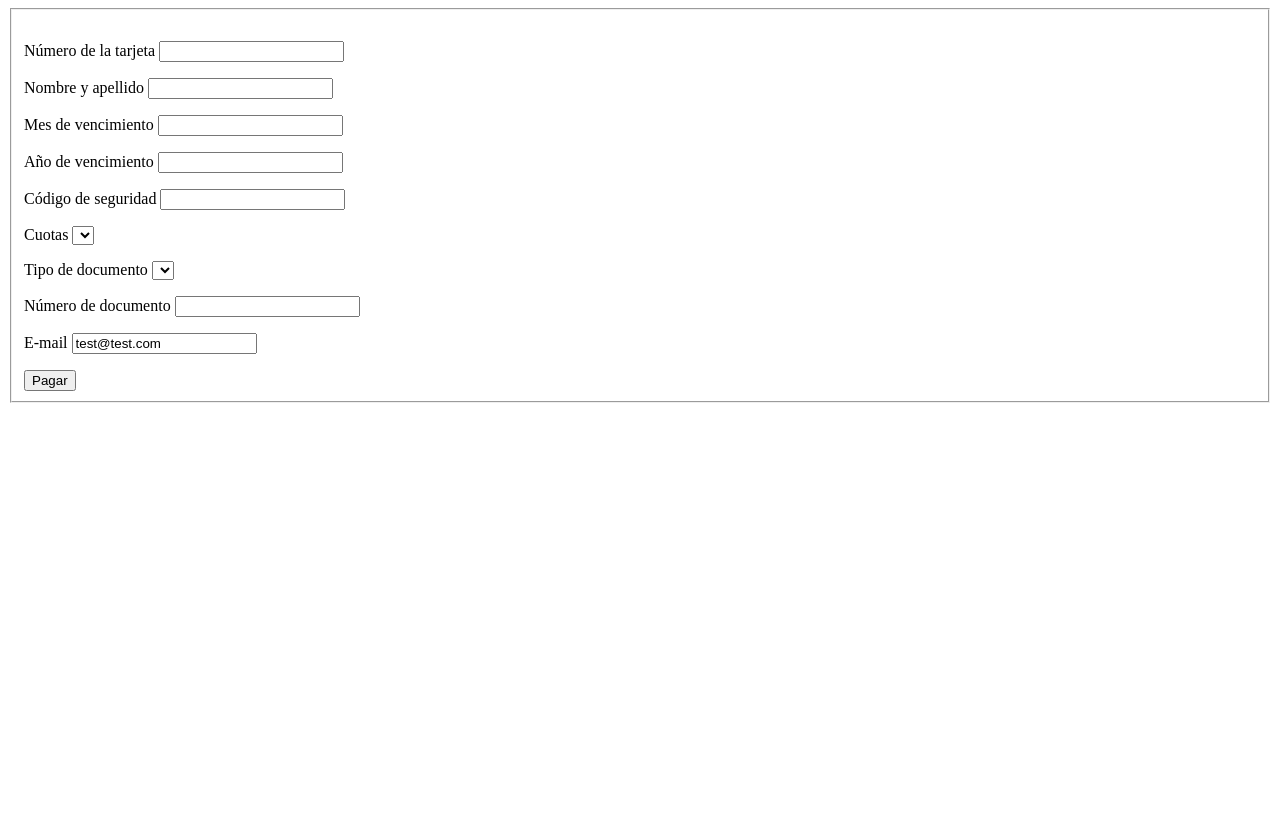
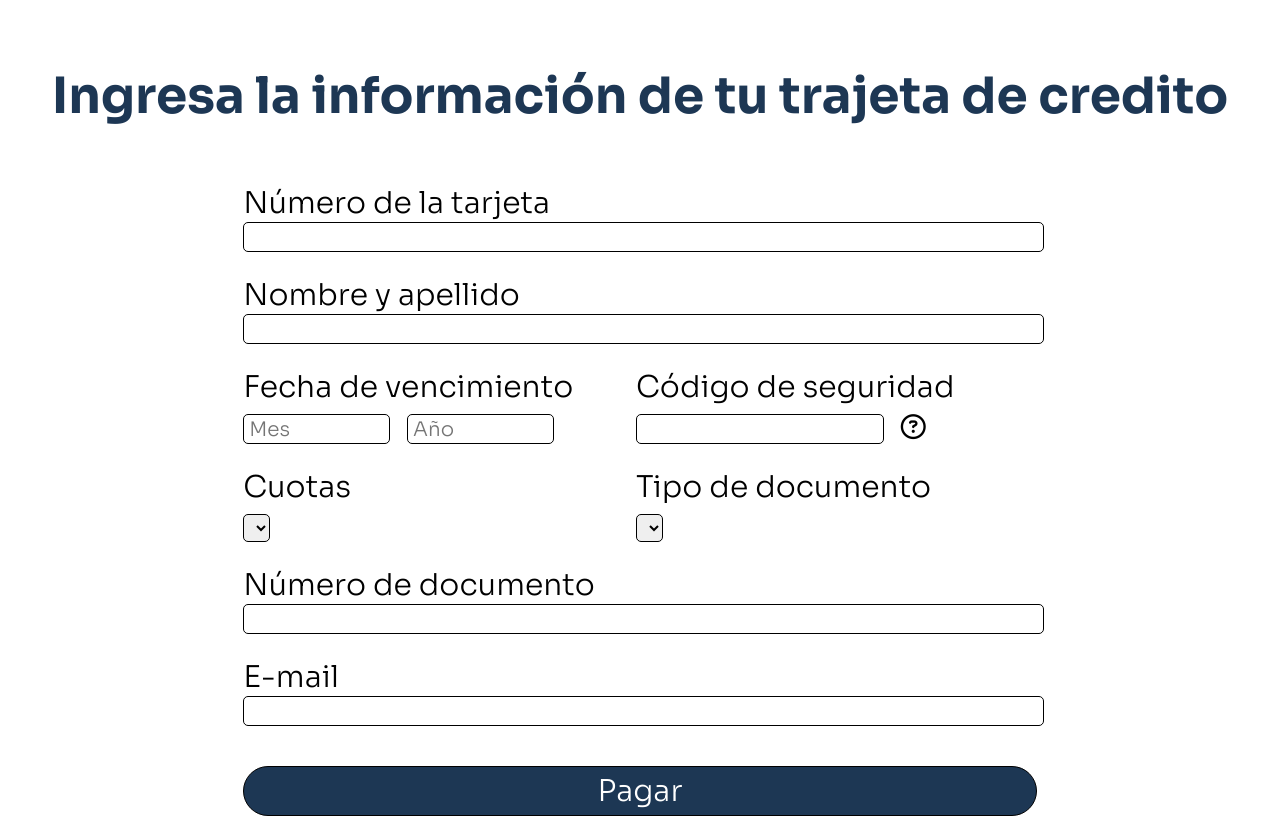
Before and after one commit to manuelandres66/blume, a Django app: template templates/tarjeta.html in a window 1280 px wide. Before the commit the page ends 403 px from the top, so only its background shows below. Run offline with Django 3.2, Linux system fonts and the light colour scheme; the template is opened without the code that fills it, so the values that code supplies are empty; some libraries are stand-ins or nearby versions.

Commit message:
Tarjeta completed

```diff
--- a/static/css/tarjeta.css
+++ b/static/css/tarjeta.css
@@ -0,0 +1,86 @@
+
+* {
+    text-decoration: none;
+    margin: 0;
+    padding: 0;
+}
+
+.titulo {
+    font-family: 'Sora', sans-serif;
+    font-size: 50px;
+    text-align: center;
+    margin-top: 8vh;
+    color: #1d3754;
+}
+
+input, select {
+    border-radius: 5px;
+    border: solid 1.5px #000000;
+    height: 3.5vh;
+    font-family: 'Sora', sans-serif;
+    font-size: 20px;
+    font-weight: 300;
+    padding-left: 5px;
+}
+
+fieldset {
+    border: 0;
+}
+
+label {
+    font-family: 'Sora', sans-serif;
+    font-size: 30px;
+    font-weight: 300;
+}
+
+div {
+    margin-top: 3vh;
+}
+
+.informacion {
+    margin-left: 19vw;
+    width: 62vw;
+    margin-top: 4vh;
+}
+
+#cardNumber, #cardholderName, #docNumber, #email {
+    width: 100%;
+}
+
+#cardExpirationMonth, #cardExpirationYear {
+    width: 17.5vh;
+    margin-right: 1vw;
+}
+
+.fecha_vencimiento {
+    display: inline-block;
+    width: 49%;
+}
+
+.fecha_vencimiento div {
+    margin-top: 1vh;
+    display: inline-block;
+    width: 100%;
+}
+
+#icono_seguridad {
+    font-size: 25px;
+    margin-left: 1vw;
+}
+
+.fecha_vencimiento select {
+    display: block;
+    margin-top: 1vh;
+}
+
+#pagar {
+    border-radius: 51px;
+    background-color: #1d3754;
+    font-family: 'Sora', sans-serif;
+    color: #FFF;
+    font-size: 30px;
+    padding: 5px;
+    width: 100%;
+    height: auto;
+    margin-top: 5vh;
+}
--- a/templates/tarjeta.html
+++ b/templates/tarjeta.html
@@ -8,55 +8,59 @@
     <link href="https://fonts.googleapis.com/css2?family=Sora:wght@100;200;300;400;500;600;700;800&display=swap" rel="stylesheet">
     <link href="https://fonts.googleapis.com/css2?family=Roboto&display=swap" rel="stylesheet">
     <link href="{% static 'css/tarjeta.css' %}" rel="stylesheet" type="text/css">
+    <script src="https://kit.fontawesome.com/7c5129238c.js" crossorigin="anonymous"></script>
 </head>
 
 <body>
-    <div>
+    <h1 class="titulo">Ingresa la información de tu trajeta de credito</h1>
+    <div class="informacion">
         <form method="POST" id="pay" name="pay" >{% csrf_token %}
             <fieldset>
                 <input type="hidden" name="description" id="description" value="Ítem seleccionado"/>
                 <input type="hidden" "transaction_amount" id="transaction_amount" value="{{total}}"/>
                 <h6 id="error"></h6>
-                <p>
+                <div>
                     <label for="cardNumber">Número de la tarjeta</label>
                     <input type="text" id="cardNumber" data-checkout="cardNumber" onselectstart="return false" onCopy="return false" onCut="return false" onDrag="return false" onDrop="return false" autocomplete=off />
-                </p>
-                <p>
+                </div>
+                <div>
                     <label for="cardholderName">Nombre y apellido</label>
                     <input type="text" id="cardholderName" data-checkout="cardholderName" />
-                </p>
-                <p>
-                    <label for="cardExpirationMonth">Mes de vencimiento</label>
-                    <input type="text" id="cardExpirationMonth" data-checkout="cardExpirationMonth" onselectstart="return false" onpaste="return false" onCopy="return false" onCut="return false" onDrag="return false" onDrop="return false" autocomplete=off />
-                </p>
-                <p>
-                    <label for="cardExpirationYear">Año de vencimiento</label>
-                    <input type="text" id="cardExpirationYear" data-checkout="cardExpirationYear" onselectstart="return false" onpaste="return false" onCopy="return false" onCut="return false" onDrag="return false" onDrop="return false" autocomplete=off />
-                </p>
-                <p>
+                </div>
+                <div class="fecha_vencimiento">
+                    <label for="cardExpirationMonth">Fecha de vencimiento</label>
+                    <div>
+                        <input type="text" id="cardExpirationMonth" placeholder="Mes" data-checkout="cardExpirationMonth" onselectstart="return false" onpaste="return false" onCopy="return false" onCut="return false" onDrag="return false" onDrop="return false" autocomplete=off />
+                        <input type="text" id="cardExpirationYear" placeholder="Año" data-checkout="cardExpirationYear" onselectstart="return false" onpaste="return false" onCopy="return false" onCut="return false" onDrag="return false" onDrop="return false" autocomplete=off />
+                    </div>
+                </div>
+                <div class="fecha_vencimiento">
                     <label for="securityCode">Código de seguridad</label>
-                    <input type="text" id="securityCode" data-checkout="securityCode" onselectstart="return false" onpaste="return false" onCopy="return false" onCut="return false" onDrag="return false" onDrop="return false" autocomplete=off />
-                </p>
-                <p>
+                    <div id="codigo_seguridad">
+                        <input type="text" id="securityCode" data-checkout="securityCode" onselectstart="return false" onpaste="return false" onCopy="return false" onCut="return false" onDrag="return false" onDrop="return false" autocomplete=off />
+                        <i id="icono_seguridad" class="far fa-question-circle"></i>
+                    </div>
+                </div>
+                <div class="fecha_vencimiento">
                    <label for="installments">Cuotas</label>
                    <select id="installments" class="form-control" name="installments"></select>
-                </p>
-                <p>
+                </div>
+                <div class="fecha_vencimiento">
                     <label for="docType">Tipo de documento</label>
                     <select id="docType" data-checkout="docType"></select>
-                </p>
-                <p>
+                </div>
+                <div>
                     <label for="docNumber">Número de documento</label>
                     <input type="text" id="docNumber" data-checkout="docNumber"/>
-                </p>
-                <p>
+                </div>
+                <div>
                     <label for="email">E-mail</label>
-                    <input type="email" id="email" name="email" value="test@test.com"/>
-                </p>
+                    <input type="email" id="email" name="email"/>
+                </div>
 
                 <input type="hidden" name="payment_method_id" id="payment_method_id"/>
 
-                <input type="submit" value="Pagar"/>
+                <input id="pagar" type="submit" value="Pagar"/>
             </fieldset>
         </form>
     </div>
```
